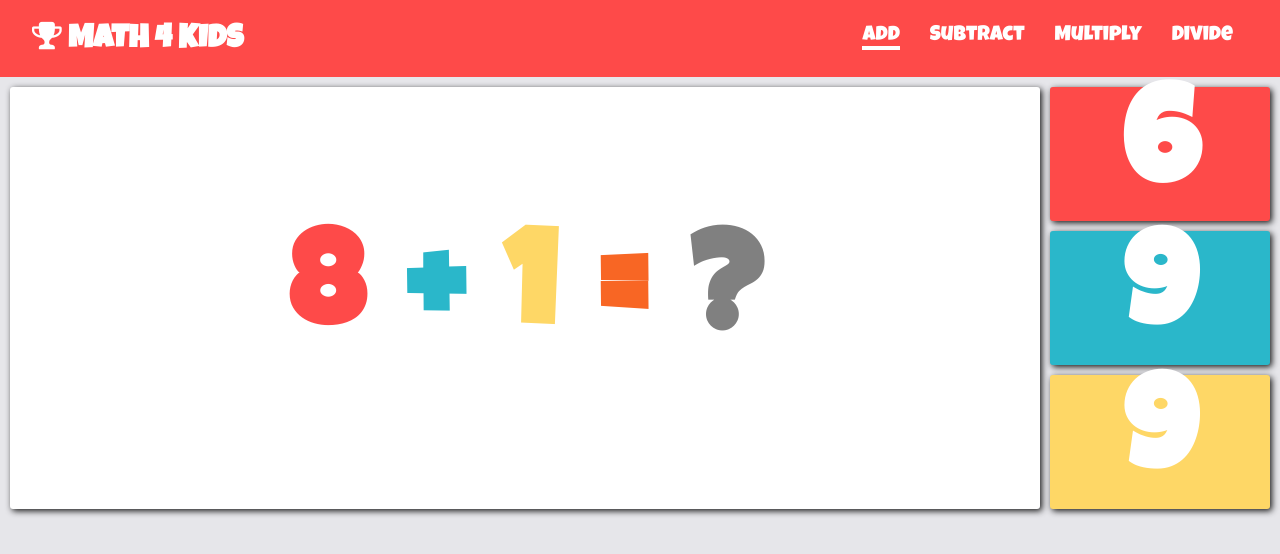
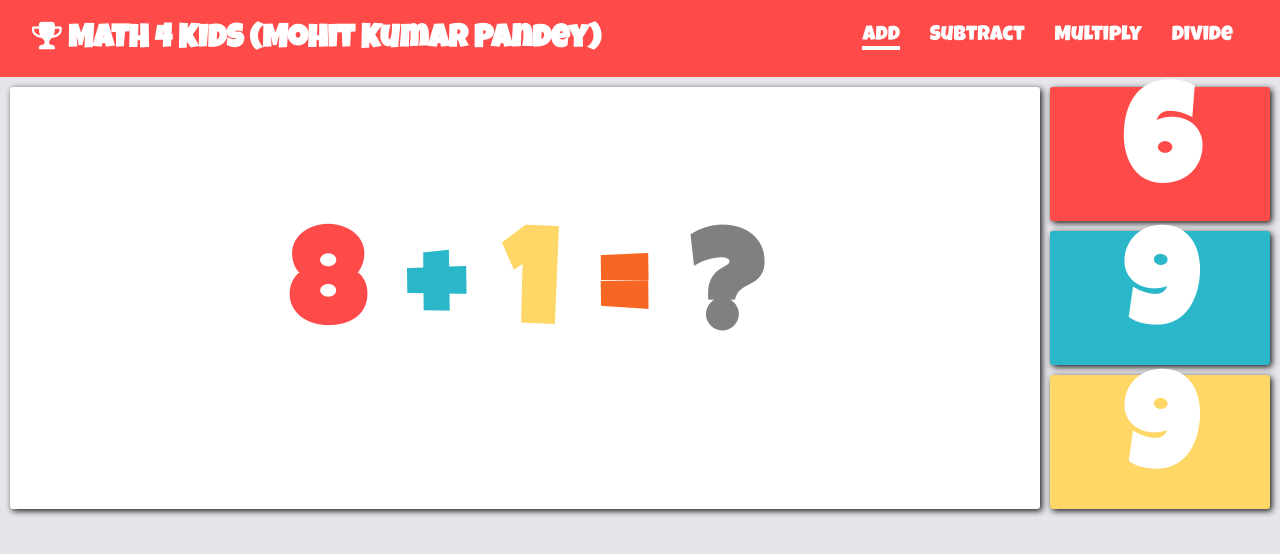
Before and after one commit to PandeyMohit20/kidsquiz, a plain HTML site: page index.html in a window 1280 px wide. Drawn offline with Linux system fonts and the light colour scheme.

Commit message:
Update index.html

```diff
--- a/index.html
+++ b/index.html
@@ -17,7 +17,7 @@
   <header>
     <div class="container">
       <div class="nav">
-        <h2><span><i class="fa fa-trophy" aria-hidden="true"></i></span> MATH 4 KIDS</h2>
+        <h2><span><i class="fa fa-trophy" aria-hidden="true"></i></span> MATH 4 KIDS  (Mohit Kumar Pandey)</h2>
         <nav>
           <ul>
             <li class="current"><a href="index.html">Add</a></li>
```
